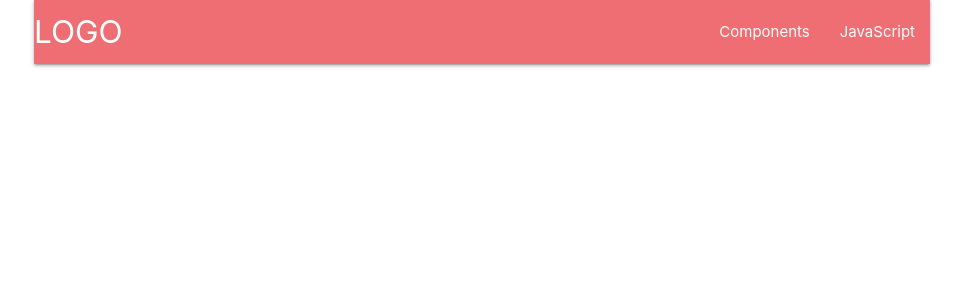
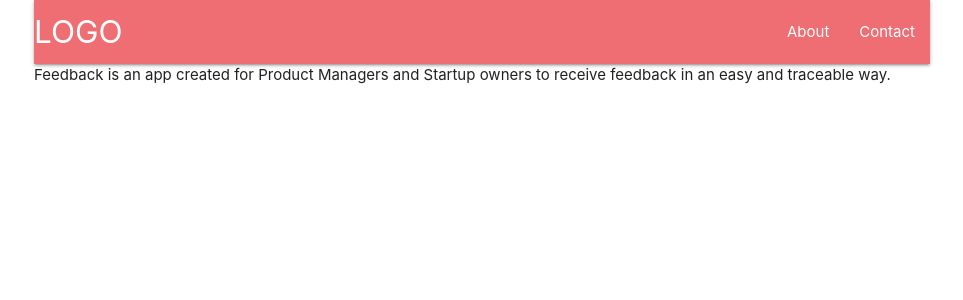
Before and after one commit to noahbena/server, a React (Create React App) app in the folder client/: page /about in a window 1280 px wide. Shown: the top 300 px of the page, without its empty margins (158-1121 px from the left). Built offline with nearby package versions, Linux system fonts and the light colour scheme; no server answers.

Commit message:
bug redirection solved

```diff
--- /dev/null
+++ b/client/src/components/About.js
@@ -0,0 +1,11 @@
+import React from "react";
+
+const About = () => {
+    return (
+        <div>
+            Feedback is an app created for Product Managers and Startup owners to receive feedback in an easy and traceable way.
+        </div>
+    )
+};
+
+export default About;
--- a/client/src/components/App.js
+++ b/client/src/components/App.js
@@ -12,6 +12,7 @@ import * as actions from '../actions'
 import Header from './Header'
 import Landing from "./Landing"
 import Dashboard from './Dashboard'
+import About from './About'
 import Thanks from './Thanks'
 import SurveyNew from './surveys/SurveyNew'
 
@@ -26,6 +27,7 @@ class App extends React.Component {
                     <Header/>
                     <Route exact path="/surveys" component={Dashboard} />
                     <Route path="/surveys/new" component={SurveyNew} />
+                    <Route path="/about" component={About} />
                     <Route exact path="/" component={Landing} />
                     <Route path="/thanks/:feedback" component={Thanks}/>
                 </div>
--- a/client/src/components/Header.js
+++ b/client/src/components/Header.js
@@ -30,8 +30,12 @@ class Header extends React.Component {
           </Link>
           <ul id="nav-mobile" className="right hide-on-med-and-down">
               {this.renderContent()}
-              <li><a href="badges.html">Components</a></li>
-              <li><a href="collapsible.html">JavaScript</a></li>
+              <li>
+                <Link to="/about">
+                About
+                </Link>
+              </li>
+              <li><a href="collapsible.html">Contact</a></li>
           </ul>
         </div>
       </nav>
--- a/package.json
+++ b/package.json
@@ -10,8 +10,9 @@
     "start": "node index.js",
     "server": "nodemon index.js",
     "client": "npm run start --prefix client",
-    "dev": "concurrently \"npm run server\" \"npm run client\"",
-    "heroku-postbuild": "NPM_CONFIG_PRODUCTION=false npm install --prefix client && npm run build --prefix client"
+    "dev": "concurrently \"npm run server\" \"npm run client\" \"npm run webhook\"",
+    "heroku-postbuild": "NPM_CONFIG_PRODUCTION=false npm install --prefix client && npm run build --prefix client",
+    "webhook": "lt -p 5000 -s dfgsdgdhfdgdfjgjfghv"
   },
   "author": "",
   "license": "ISC",
@@ -19,6 +20,7 @@
     "concurrently": "^3.5.0",
     "cookie-session": "^1.3.3",
     "express": "^4.17.0",
+    "localtunnel": "^1.9.2",
     "mongoose": "^5.5.11",
     "nodemon": "^1.19.1",
     "passport": "^0.4.0",
```
Also changed, not shown: client/src/components/surveys/SurveyFormReview.js (+5 -4 lines), client/src/components/Footer.js (added), 2 other files (tests, documents, lock files or other folders).
